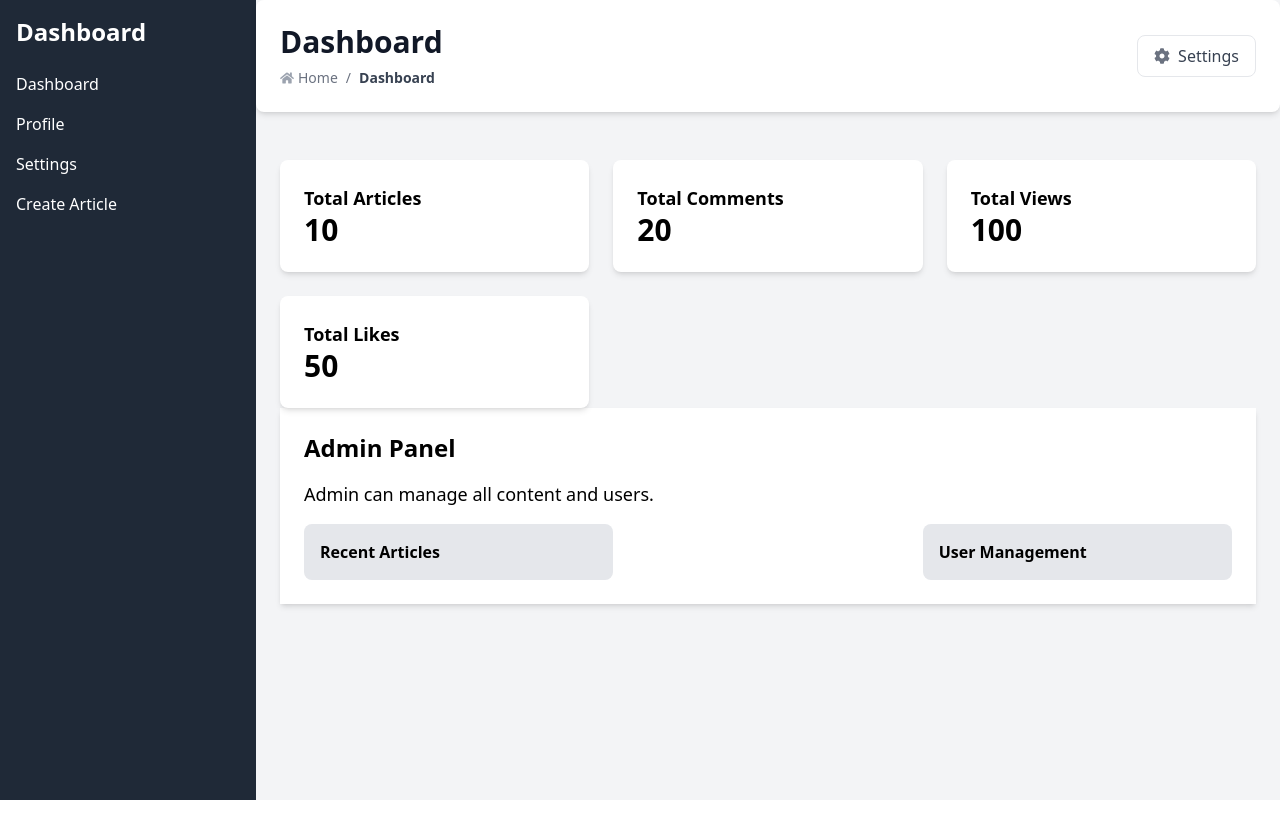
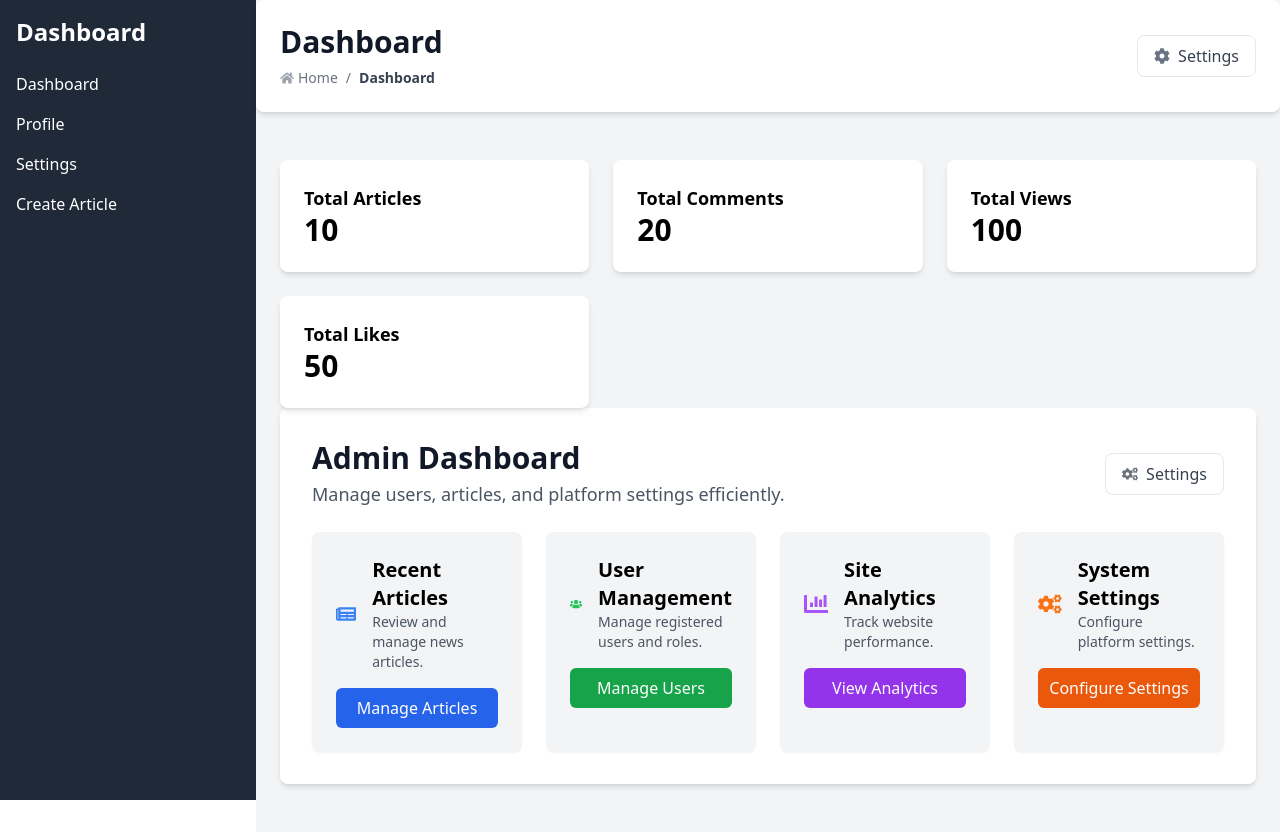
Before and after one commit to fabriceCODER/ukuri, a Next.js app in the folder frontend/: page /test in a window 1280 px wide. Before the commit the page ends 800 px from the top, so only its background shows below. Built offline with nearby package versions, Linux system fonts and the light colour scheme.

Commit message:
feat: admin panel improvements
;

```diff
--- a/frontend/components/dashboard/AdminPanel.tsx
+++ b/frontend/components/dashboard/AdminPanel.tsx
@@ -1,17 +1,91 @@
+"use client";
+
+import { FaUsers, FaNewspaper, FaCogs, FaChartBar } from "react-icons/fa";
+import Link from "next/link";
+
 const AdminPanel = () => {
     return (
-        <div className="bg-white p-6 shadow-md">
-            <h2 className="text-2xl font-bold mb-4">Admin Panel</h2>
-            <p className="text-lg mb-4">Admin can manage all content and users.</p>
-            <div className="flex justify-between">
-                {/* You can add more widgets or cards here */}
-                <div className="bg-gray-200 p-4 rounded-lg w-1/3">
-                    <h3 className="font-semibold">Recent Articles</h3>
-                    {/* List recent articles */}
+        <div className="bg-white p-8 shadow-md rounded-lg">
+            {/* Header Section */}
+            <div className="flex items-center justify-between mb-6">
+                <div>
+                    <h2 className="text-3xl font-bold text-gray-900">Admin Dashboard</h2>
+                    <p className="text-lg text-gray-600 mt-1">
+                        Manage users, articles, and platform settings efficiently.
+                    </p>
                 </div>
-                <div className="bg-gray-200 p-4 rounded-lg w-1/3">
-                    <h3 className="font-semibold">User Management</h3>
-                    {/* Manage users */}
+                <Link href="/settings">
+                    <button className="flex items-center gap-2 px-4 py-2 border rounded-lg text-gray-700 hover:bg-gray-100 transition">
+                        <FaCogs className="text-gray-500" />
+                        <span>Settings</span>
+                    </button>
+                </Link>
+            </div>
+
+            {/* Admin Panel Grid */}
+            <div className="grid grid-cols-1 md:grid-cols-2 lg:grid-cols-4 gap-6">
+                {/* Recent Articles */}
+                <div className="bg-gray-100 p-6 rounded-lg shadow-sm hover:shadow-md transition">
+                    <div className="flex items-center gap-4">
+                        <FaNewspaper className="text-blue-500 text-4xl" />
+                        <div>
+                            <h3 className="text-xl font-semibold">Recent Articles</h3>
+                            <p className="text-sm text-gray-600">Review and manage news articles.</p>
+                        </div>
+                    </div>
+                    <Link href="/admin/articles">
+                        <button className="mt-4 w-full bg-blue-600 text-white py-2 rounded-md hover:bg-blue-500 transition">
+                            Manage Articles
+                        </button>
+                    </Link>
+                </div>
+
+                {/* User Management */}
+                <div className="bg-gray-100 p-6 rounded-lg shadow-sm hover:shadow-md transition">
+                    <div className="flex items-center gap-4">
+                        <FaUsers className="text-green-500 text-4xl" />
+                        <div>
+                            <h3 className="text-xl font-semibold">User Management</h3>
+                            <p className="text-sm text-gray-600">Manage registered users and roles.</p>
+                        </div>
+                    </div>
+                    <Link href="/admin/users">
+                        <button className="mt-4 w-full bg-green-600 text-white py-2 rounded-md hover:bg-green-500 transition">
+                            Manage Users
+                        </button>
+                    </Link>
+                </div>
+
+                {/* Site Analytics */}
+                <div className="bg-gray-100 p-6 rounded-lg shadow-sm hover:shadow-md transition">
+                    <div className="flex items-center gap-4">
+                        <FaChartBar className="text-purple-500 text-4xl" />
+                        <div>
+                            <h3 className="text-xl font-semibold">Site Analytics</h3>
+                            <p className="text-sm text-gray-600">Track website performance.</p>
+                        </div>
+                    </div>
+                    <Link href="/admin/analytics">
+                        <button className="mt-4 w-full bg-purple-600 text-white py-2 rounded-md hover:bg-purple-500 transition">
+                            View Analytics
+                        </button>
+                    </Link>
+                </div>
+
+                {/* System Settings */}
+                <div className="bg-gray-100 p-6 rounded-lg shadow-sm hover:shadow-md transition">
+                    <div className="flex items-center gap-4">
+                        <FaCogs className="text-orange-500 text-4xl" />
+                        <div>
+                            <h3 className="text-xl font-semibold">System Settings</h3>
+                            <p className="text-sm text-gray-600">Configure platform settings.</p>
+                        </div>
+                    </div>
+                    <Link href="/admin/settings">
+                        <button className="mt-4 w-full bg-orange-600 text-white py-2 rounded-md hover:bg-orange-500 transition">
+                            Configure Settings
+                        </button>
+                    </Link>
                 </div>
             </div>
         </div>
```
